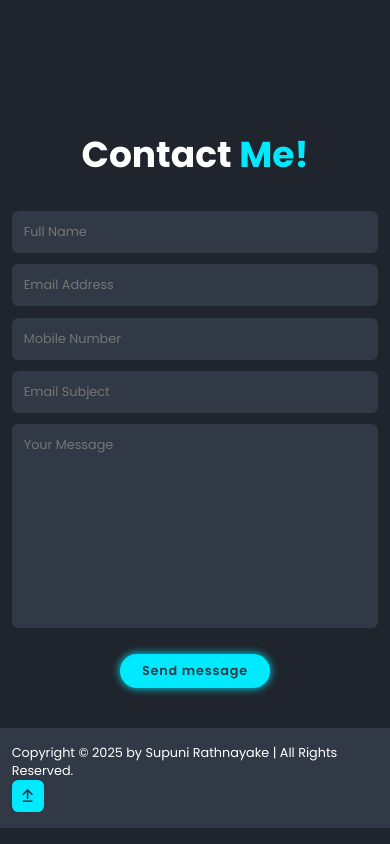
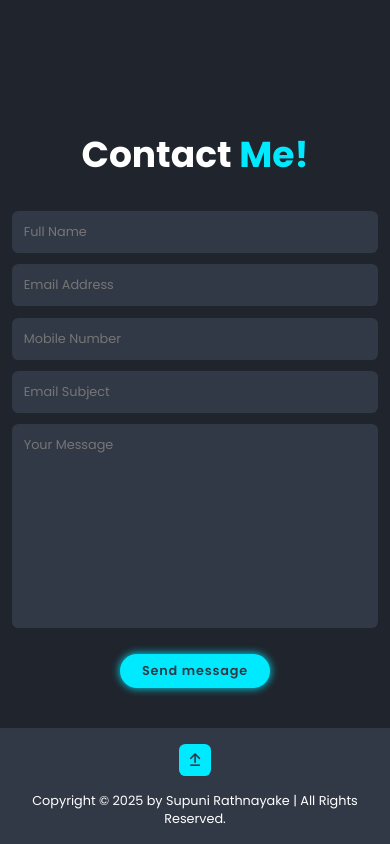
Before and after one commit to Supuni2005/My-portfolio, a plain HTML site: page index.html in a window 390 px wide. Shown: the part 3508-4352 px from the top of the page. Drawn offline with nearby package versions, Linux system fonts and the light colour scheme.

Commit message:
Updated content

```diff
--- a/styles.css
+++ b/styles.css
@@ -47,8 +47,6 @@
 .light-theme .img-light {
   display: block;
 }
-
-
 
 html {
   font-size: 62.5%;
@@ -564,6 +562,15 @@ span {
   .projects-container {
     grid-template-columns: 1fr;
   }
+
+   .footer {
+    flex-direction: column-reverse;
+  }
+
+  .footer p {
+    text-align: center;
+    margin-top: 2rem;
+  }
 }
 
 @media (max-width: 450px) {
@@ -573,6 +580,15 @@ span {
 
   .contact form .input-box input {
     width: 100%;
+  }
+
+   .footer {
+    flex-direction: column-reverse;
+  }
+
+  .footer p {
+    text-align: center;
+    margin-top: 2rem;
   }
 }
 
```
